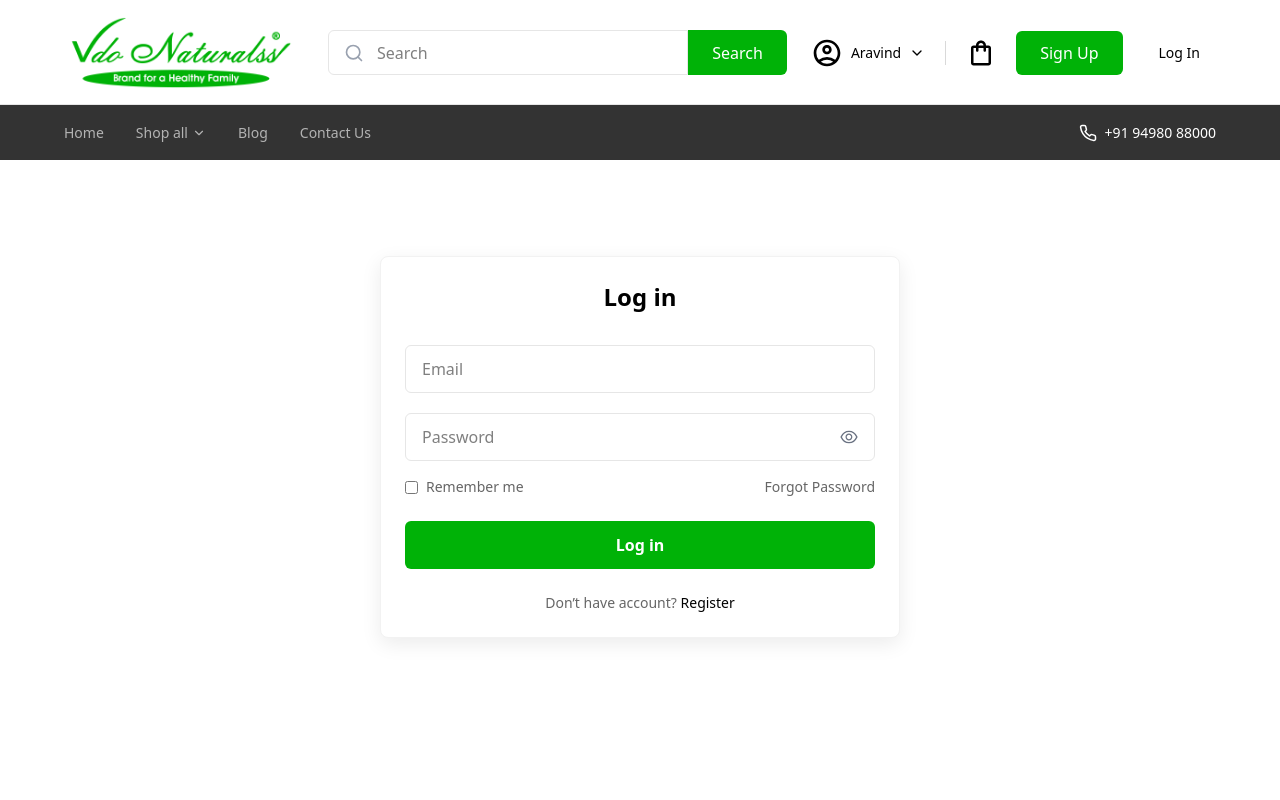
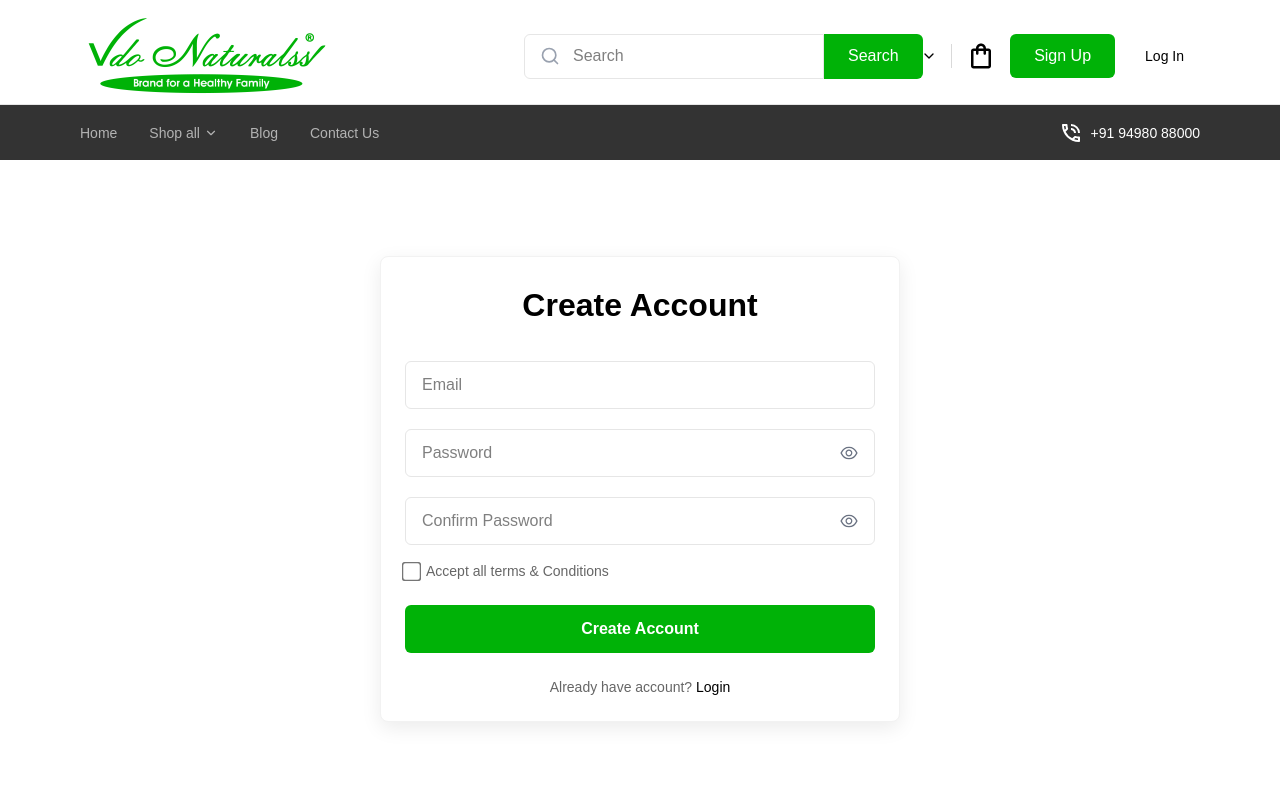
Before and after one commit to csabiskar/VDo_naturals, a React (Vite) app: page /signin in a window 1280 px wide. Shown: the top 800 px of the page. Built offline with nearby package versions, Linux system fonts and the light colour scheme.

Commit message:
chnages in signup - signin

```diff
--- a/src/components/SignInNavbar.jsx
+++ b/src/components/SignInNavbar.jsx
@@ -1,10 +1,10 @@
 import { useState } from "react";
-import { useLocation } from "react-router";
+import { Link, useLocation } from "react-router-dom";
+
 import {
   FiMenu,
   FiX,
   FiChevronDown,
-  FiPhone,
   FiSearch,
   FiHome,
   FiShoppingCart,
@@ -12,15 +12,24 @@ import {
   FiMail,
 } from "react-icons/fi";
 import { AiOutlineEye } from "react-icons/ai";
-import { MdOutlineAccountCircle, MdOutlineShoppingBag } from "react-icons/md";
+import {
+  MdOutlineAccountCircle,
+  MdOutlineShoppingBag,
+  MdOutlinePhoneInTalk,
+} from "react-icons/md";
+
 import logo from "../assets/Newlogo.png";
 import SignInFooter from "./SignInFooter";
 
 export default function SignInNavbar() {
   const [open, setOpen] = useState(false);
+  const location = useLocation();
+
+  const isLogin = location.pathname === "/login";
+  const isSignup = location.pathname === "/signin";
+
   const closeMenu = () => setOpen(false);
-  let location = useLocation();
-  console.log(location);
+
   return (
     <div className="min-h-screen bg-white flex flex-col">
       {/* ================= TOP NAVBAR ================= */}
@@ -28,30 +37,36 @@ export default function SignInNavbar() {
         <div
           className="
             max-w-[1760px] mx-auto
-            px-4 sm:px-6 lg:px-10 xl:px-16 2xl:px-24
+            px-4 sm:px-6 lg:px-10 xl:px-20 2xl:px-24
             h-auto md:h-[104px]
             grid grid-cols-[auto_minmax(0,1fr)_auto]
             items-center gap-6 p-4
           "
         >
           {/* Logo */}
+          <Link to="/" aria-label="Go to home">
             <img
               src={logo}
-            alt="Logo"
+              alt="Company name logo"
               className="
                 w-[140px] sm:w-[180px] md:w-[200px]
-              xl:w-[240px] 2xl:w-[280px]
+                xl:w-[260px] 2xl:w-[280px]
                 object-contain
               "
             />
+          </Link>
 
           {/* Search */}
-          <div className="hidden md:flex items-center relative w-full max-w-[520px] justify-self-center">
+          <div className="hidden md:flex items-center relative w-full justify-self-center xl:left-40">
+            <label htmlFor="search" className="sr-only">
+              Search products
+            </label>
             <FiSearch size={20} className="absolute left-4 text-gray-400" />
             <input
-              type="text"
+              id="search"
+              type="search"
               placeholder="Search"
-              className="w-full h-[45px] pl-12 pr-4 border border-[#E6E6E6] rounded-l-md"
+              className="w-full h-[45px] xl:max-w-[300px] pl-12 pr-4 border border-[#E6E6E6] rounded-l-md"
             />
             <button className="h-[45px] px-6 bg-[#00B207] text-white rounded-r-md">
               Search
@@ -59,29 +74,38 @@ export default function SignInNavbar() {
           </div>
 
           {/* Right Actions */}
-          <div className="hidden lg:flex items-center gap-5 justify-self-end">
+          <div className="hidden lg:flex items-center gap-3.5 justify-self-end">
             <div className="flex items-center gap-2 cursor-pointer">
-              <MdOutlineAccountCircle size={32} />
+              <MdOutlineAccountCircle size={33} />
               <span className="text-sm font-medium max-w-[100px] truncate">
                 Aravind
               </span>
-              <FiChevronDown className="transition-transform duration-300" />
+              <FiChevronDown />
             </div>
 
             <span className="h-6 w-px bg-[#D9D9D9]" />
 
             <MdOutlineShoppingBag size={30} />
 
-            <button className="h-[44px] px-6 bg-[#00B207] text-white rounded-md font-medium">
+            <Link
+              to="/signin"
+              className="h-[44px] px-6 bg-[#00B207] text-white rounded-md font-medium flex items-center"
+            >
               Sign Up
-            </button>
-            <button className="h-[44px] px-4 text-sm font-medium">
+            </Link>
+
+            <Link
+              to="/login"
+              className="h-[44px] px-4 text-sm font-medium flex items-center"
+            >
               Log In
-            </button>
+            </Link>
           </div>
 
           {/* Mobile Toggle */}
           <button
+            aria-label="Toggle navigation menu"
+            aria-expanded={open}
             className="lg:hidden justify-self-end relative w-10 h-10"
             onClick={() => setOpen(!open)}
           >
@@ -107,7 +131,7 @@ export default function SignInNavbar() {
         </div>
 
         {/* ================= MOBILE MENU ================= */}
-        <div
+        <nav
           className={`
             lg:hidden absolute top-full left-0 w-full bg-white
             border-t border-[#E6E6E6]
@@ -120,92 +144,75 @@ export default function SignInNavbar() {
           `}
         >
           <div className="px-6 py-6 flex flex-col gap-6 text-sm">
-            <nav className="flex flex-col gap-4">
-              <span
-                onClick={closeMenu}
-                className="flex items-center gap-3 cursor-pointer"
-              >
+            <Link onClick={closeMenu} to="/" className="flex items-center gap-3">
               <FiHome /> Home
-              </span>
-              <span
-                onClick={closeMenu}
-                className="flex items-center gap-3 cursor-pointer"
-              >
+            </Link>
+            <Link onClick={closeMenu} to="/shop" className="flex items-center gap-3">
               <FiShoppingCart /> Shop All
-              </span>
-              <span
-                onClick={closeMenu}
-                className="flex items-center gap-3 cursor-pointer"
-              >
+            </Link>
+            <Link onClick={closeMenu} to="/blog" className="flex items-center gap-3">
               <FiBookOpen /> Blog
-              </span>
-              <span
-                onClick={closeMenu}
-                className="flex items-center gap-3 cursor-pointer"
-              >
+            </Link>
+            <Link onClick={closeMenu} to="/contact" className="flex items-center gap-3">
               <FiMail /> Contact Us
-              </span>
-            </nav>
+            </Link>
 
             <hr />
 
             <div className="flex items-center gap-3">
-              <FiPhone /> +91 94980 88000
+              <MdOutlinePhoneInTalk size={32} /> +91 94980 88000
             </div>
 
             <hr />
 
-            <button
+            <Link
+              to="/signin"
               onClick={closeMenu}
-              className="w-full h-[46px] bg-[#00B207] text-white rounded-md font-medium"
+              className="w-full h-[46px] bg-[#00B207] text-white rounded-md font-medium flex items-center justify-center"
             >
               Sign Up
-            </button>
-            <button
+            </Link>
+            <Link
+              to="/login"
               onClick={closeMenu}
-              className="w-full h-[46px] border rounded-md font-medium"
+              className="w-full h-[46px] border rounded-md font-medium flex items-center justify-center"
             >
               Log In
-            </button>
+            </Link>
           </div>
-        </div>
+        </nav>
       </header>
 
-      {/* ================= GRAY NAV BANNER (RESTORED) ================= */}
+      {/* ================= GRAY NAV ================= */}
       <div className="hidden lg:block w-full bg-[#333333]">
-        <div
+        <nav
           className="
             max-w-[1760px] mx-auto
-            px-10 xl:px-16 2xl:px-24
+            px-10 xl:px-20 2xl:px-24
             h-[55px]
             flex items-center justify-between text-sm
           "
         >
-          <nav className="flex gap-8 text-[#B3B3B3]">
-            <span className="cursor-pointer hover:text-white">Home</span>
-            <span className="flex items-center gap-1 cursor-pointer hover:text-white">
+          <div className="flex gap-8 text-[#B3B3B3]">
+            <Link to="/" className="hover:text-white">Home</Link>
+            <span className="flex items-center gap-1 hover:text-white">
               Shop all <FiChevronDown />
             </span>
-            <span className="cursor-pointer hover:text-white">Blog</span>
-            <span className="cursor-pointer hover:text-white">Contact Us</span>
-          </nav>
+            <Link to="/blog" className="hover:text-white">Blog</Link>
+            <Link to="/contact" className="hover:text-white">Contact Us</Link>
+          </div>
 
           <div className="flex items-center gap-2 text-white">
-            <FiPhone size={18} />
+            <MdOutlinePhoneInTalk size={24} />
             +91 94980 88000
           </div>
-        </div>
+        </nav>
       </div>
 
-      {/* ================= LOGIN CARD ================= */}
-      <main
-        className="
-          flex-1 flex items-center justify-center
-          px-4 sm:px-6 py-16 md:py-24
-          min-h-[600px] md:pb-60
-        "
-      >
-        <div
+      {/* ================= LOGIN / SIGNUP CARD ================= */}
+      <main className="flex-1 flex items-center justify-center px-4 sm:px-6 py-16 md:py-24">
+        <section
+          aria-labelledby="auth-title"
           className="
             w-full max-w-[360px] sm:max-w-[420px] md:max-w-[520px]
             bg-white border border-[#F2F2F2] rounded-lg
@@ -213,76 +220,111 @@ export default function SignInNavbar() {
             p-5 sm:p-6
           "
         >
-          <h1 className="text-center text-2xl font-semibold mb-8">{location.pathname==='/login'?"Create Account":"Log in"}</h1>
+          <h1
+            id="auth-title"
+            className="text-center text-[32px] font-semibold mb-8"
+          >
+            {isLogin ? "Log in" : "Create Account"}
+          </h1>
 
-          <div className="flex flex-col gap-5">
+          <form className="flex flex-col gap-5">
+            <label htmlFor="email" className="sr-only">Email</label>
             <input
+              id="email"
               type="email"
               placeholder="Email"
+              required
               className="h-12 px-4 border border-[#E6E6E6] rounded-md"
             />
 
             <div className="relative">
+              <label htmlFor="password" className="sr-only">Password</label>
               <input
+                id="password"
                 type="password"
                 placeholder="Password"
+                required
                 className="h-12 px-4 pr-10 border border-[#E6E6E6] rounded-md w-full"
               />
               <AiOutlineEye
+                aria-hidden
                 size={20}
-                className="absolute right-4 top-1/2 -translate-y-1/2 text-gray-500 cursor-pointer"
+                className="absolute right-4 top-1/2 -translate-y-1/2 text-gray-500"
               />
             </div>
-            {
-              location.pathname==='/login' ? (  <div className="relative">
+
+            {isSignup && (
+              <div className="relative">
+                <label htmlFor="confirm" className="sr-only">
+                  Confirm Password
+                </label>
                 <input
+                  id="confirm"
                   type="password"
                   placeholder="Confirm Password"
+                  required
                   className="h-12 px-4 pr-10 border border-[#E6E6E6] rounded-md w-full"
                 />
                 <AiOutlineEye
+                  aria-hidden
                   size={20}
-                className="absolute right-4 top-1/2 -translate-y-1/2 text-gray-500 cursor-pointer"
+                  className="absolute right-4 top-1/2 -translate-y-1/2 text-gray-500"
                 />
-            </div>):null
-            }
               </div>
+            )}
+          </form>
 
-         {
-          location.pathname==='/login' ?  <div className="flex justify-between items-center mt-4 text-sm text-[#666666]">
-            <label className="flex items-center gap-2">
-              <input type="checkbox" className="accent-[#00B207]" />
+          {isSignup ? (
+            <div className="flex items-center mt-4 text-sm text-[#666666]">
+              <input
+                id="terms"
+                type="checkbox"
+                className="accent-[#00B207] scale-150"
+              />
+              <label htmlFor="terms" className="ml-2">
                 Accept all terms & Conditions
               </label>
-          </div> : <div className="flex justify-between items-center mt-4 text-sm text-[#666666]">
-            <label className="flex items-center gap-2">
-              <input type="checkbox" className="accent-[#00B207]" />
+            </div>
+          ) : (
+            <div className="flex justify-between items-center mt-4 text-sm text-[#666666]">
+              <div className="flex items-center">
+                <input
+                  id="remember"
+                  type="checkbox"
+                  className="accent-[#00B207] scale-150"
+                />
+                <label htmlFor="remember" className="ml-2">
                   Remember me
                 </label>
-            <span className="cursor-pointer hover:text-black">
+              </div>
+              <Link to="/forgot-password" className="hover:text-black">
                 Forgot Password
-            </span>
+              </Link>
             </div>
-         }
+          )}
 
           <button className="mt-6 w-full h-[48px] bg-[#00B207] text-white rounded-md font-semibold">
-           {location.pathname==='/login'?"Create Aacount":"Log in"}
+            {isLogin ? "Log in" : "Create Account"}
           </button>
 
-          {
-            location.pathname==='/login'?<p className="mt-6 text-center text-sm text-[#666666]">
+          <p className="mt-6 text-center text-sm text-[#666666]">
+            {isLogin ? (
+              <>
+                Don’t have account?{" "}
+                <Link to="/signin" className="font-medium text-black">
+                  Register
+                </Link>
+              </>
+            ) : (
+              <>
                 Already have account?{" "}
-            <span className="font-medium text-black cursor-pointer">
+                <Link to="/login" className="font-medium text-black">
                   Login
-            </span>
-          </p>:<p className="mt-6 text-center text-sm text-[#666666]">
-            Don’t have account?{" "}
-            <span className="font-medium text-black cursor-pointer">
-              Register
-            </span>
+                </Link>
+              </>
+            )}
           </p>
-          }
-        </div>
+        </section>
       </main>
 
       <SignInFooter />
--- a/src/index.css
+++ b/src/index.css
@@ -3,16 +3,25 @@
 /* src/index.css (or wherever you import global styles) */
 
 /* Import Poppins weight 400 */
-@import url('https://fonts.googleapis.com/css2?family=Poppins:wght@400;600;700;800&display=swap');
+@import url('https://fonts.googleapis.com/css2?family=Poppins:wght@400;500;600;700&display=swap');
 
-:root {
-  --vdo-green: #00B207;
+
+@layer base {
+  body {
+    font-family: 'Poppins', sans-serif;
+  }
 }
 
+/* @import url('https://fonts.googleapis.com/css2?family=Poppins:wght@400;600;700;800&display=swap'); */
+
+/* :root {
+  --vdo-green: #00B207;
+} */
+
 /* Apply Poppins as the base font */
-body {
+/* body {
   font-family: "Poppins", system-ui, -apple-system, "Segoe UI", Roboto, "Helvetica Neue", Arial;
-}
+} */
 
 /* small utility to center star svg vertically with text baseline */
 .icon-align {
```
Lines whose indentation alone changed are shown as unchanged.
